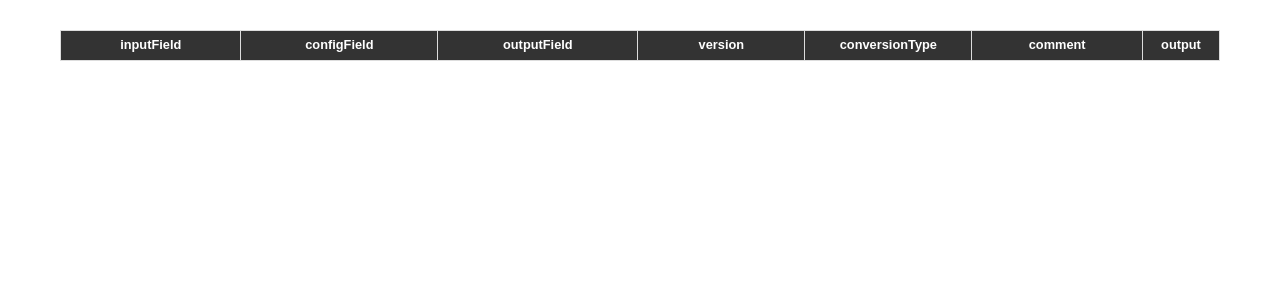
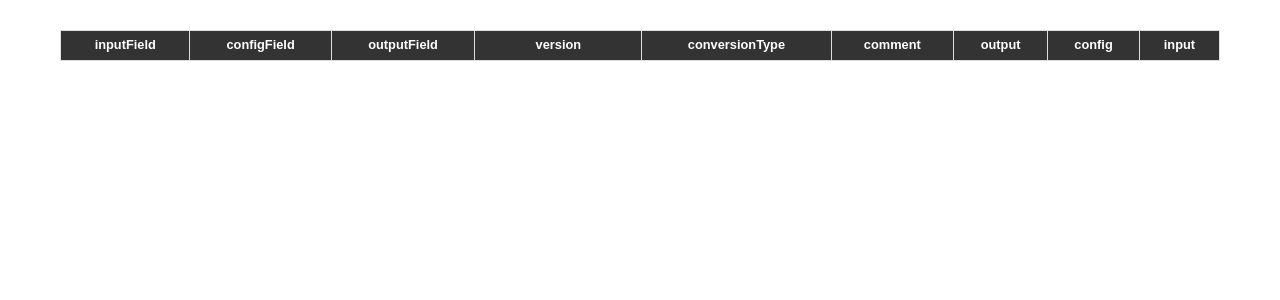
Before and after one commit to HeavyHelium/conversion-webapp-web-tech-2023-2024, a PHP site: page /src/profile_history.php in a window 1280 px wide. Shown: the part 100-400 px from the top of the page. Run offline with PHP 8.4, Linux system fonts and the light colour scheme; the visitor is signed in with stand-in values (Sample User, id 1); tables that the repository leaves empty hold one stand-in row (values such as "Sample post"); lists and menus that the app fills with data are empty.

Commit message:
more views

```diff
--- a/classes/user.php
+++ b/classes/user.php
@@ -120,9 +120,11 @@
                                             $configField,
                                             $conversionType,
                                             $comment,
-                                            $output) {
+                                            $output,
+                                            $input,
+                                            $config) {
         try {
-            $sql = "INSERT INTO ProfileHistory(username, inputfield, configfield, outputfield, version, comment, conversiontype, output) VALUES(:username, :inputfield, :configfield, :outputfield, (NOW()), :comment, :conversiontype, :output)";
+            $sql = "INSERT INTO ProfileHistory(username, inputfield, configfield, outputfield, version, comment, conversiontype, output, input, config) VALUES(:username, :inputfield, :configfield, :outputfield, (NOW()), :comment, :conversiontype, :output, :input, :config)";
             $stmt = $this->database->getConnection()->prepare($sql);
             $stmt->execute([ "username" => $this->username,
                              "inputfield" => $inputField,
@@ -130,7 +132,9 @@
                              "configfield" => $configField,
                              "conversiontype" => $conversionType,
                              "comment" => $comment,
-                             "output" => $output]);
+                             "output" => $output,
+                             "config" => $config,
+                             "input" => $input]);
         } catch(PDOException $e) {
             echo $e->getMessage();
             $this->database->getConnection()->rollBack();
@@ -142,7 +146,7 @@
 
     public function selectConversionHistory($version) {
         try {
-            $sql = "SELECT output FROM ProfileHistory WHERE version = :version AND username = :username";
+            $sql = "SELECT * FROM ProfileHistory WHERE version = :version AND username = :username";
             $stmt = $this->database->getConnection()->prepare($sql);
             $stmt->execute([ "username" => $this->username,
                              "version" => $version]);
--- a/css/styles.css
+++ b/css/styles.css
@@ -207,26 +207,14 @@
 }
 
 
-/* Set the width for specific columns */
+
 th:nth-child(4),
 td:nth-child(4) {
     width: 150px;
-    /* Adjust the width as needed */
+
 }
 
-th:nth-child(5),
-td:nth-child(5) {
-    width: 150px;
-    /* Adjust the width as needed */
-}
 
-th:nth-child(7),
-td:nth-child(7) {
-    width: 60px;
-    /* Adjust the width as needed */
-}
-
-/* Add other styles as needed */
 table {
     border-collapse: collapse;
     width: 100%;
--- a/src/profile_history.php
+++ b/src/profile_history.php
@@ -10,7 +10,7 @@
 $profile_data = $user->historyUserQuery();
 
 $columns = ["inputField", "configField", "outputField", "version",
-            "conversionType", "comment", "output"];
+            "conversionType", "comment", "output", "config", "input"];
 
 if(!$profile_data["success"]) {
     header("Location: ./profile.php");
@@ -26,19 +26,35 @@
     echo "</tr>";
 
     foreach ($resultArray as $row) {
-        echo "<form method='post' action='./view_output.php'>";
+
         echo "<tr>";
         foreach ($columns as $header) {
             if ($header == "output") {
+                echo "<form method='post' action='./view_output.php'>";
+                echo "<input type='hidden' name='output' value='" . "true" . "' />";
                 echo "<input type='hidden' name='version' value='" . $row['version'] . "' />";
+                echo "<td><input class='button-view' type='submit' value='View Output'></td>";
+                echo "</form>";
+            } else if($header == "input") {
+                echo "<form method='post' action='./view_output.php'>";
+                echo "<input type='hidden' name='input' value='" . "true" . "' />";
+                echo "<input type='hidden' name='version' value='" . $row['version'] . "' />";
+                echo "<td><input class='button-view' type='submit' value='View Input'></td>";
+                echo "</form>";
+            } else if($header == "config") {
+                echo "<form method='post' action='./view_output.php'>";
+                echo "<input type='hidden' name='config' value='" . "true" . "' />";
+                echo "<input type='hidden' name='version' value='" . $row['version'] . "' />";
+                echo "<td><input class='button-view' type='submit' value='View Config'></td>";
+                echo "</form>";
             } else {
                 echo "<td>" . $row[$header] . "</td>";
             }
         }
 
-        echo "<td><input class='button-view' type='submit' value='View Output'></td>";
+
         echo "</tr>";
-        echo "</form>";
+
     }
 
     echo "</table>";
```
Also changed, not shown: includes/process_conversion.php (+8 -6 lines), src/view_output.php (+12 -2 lines).
